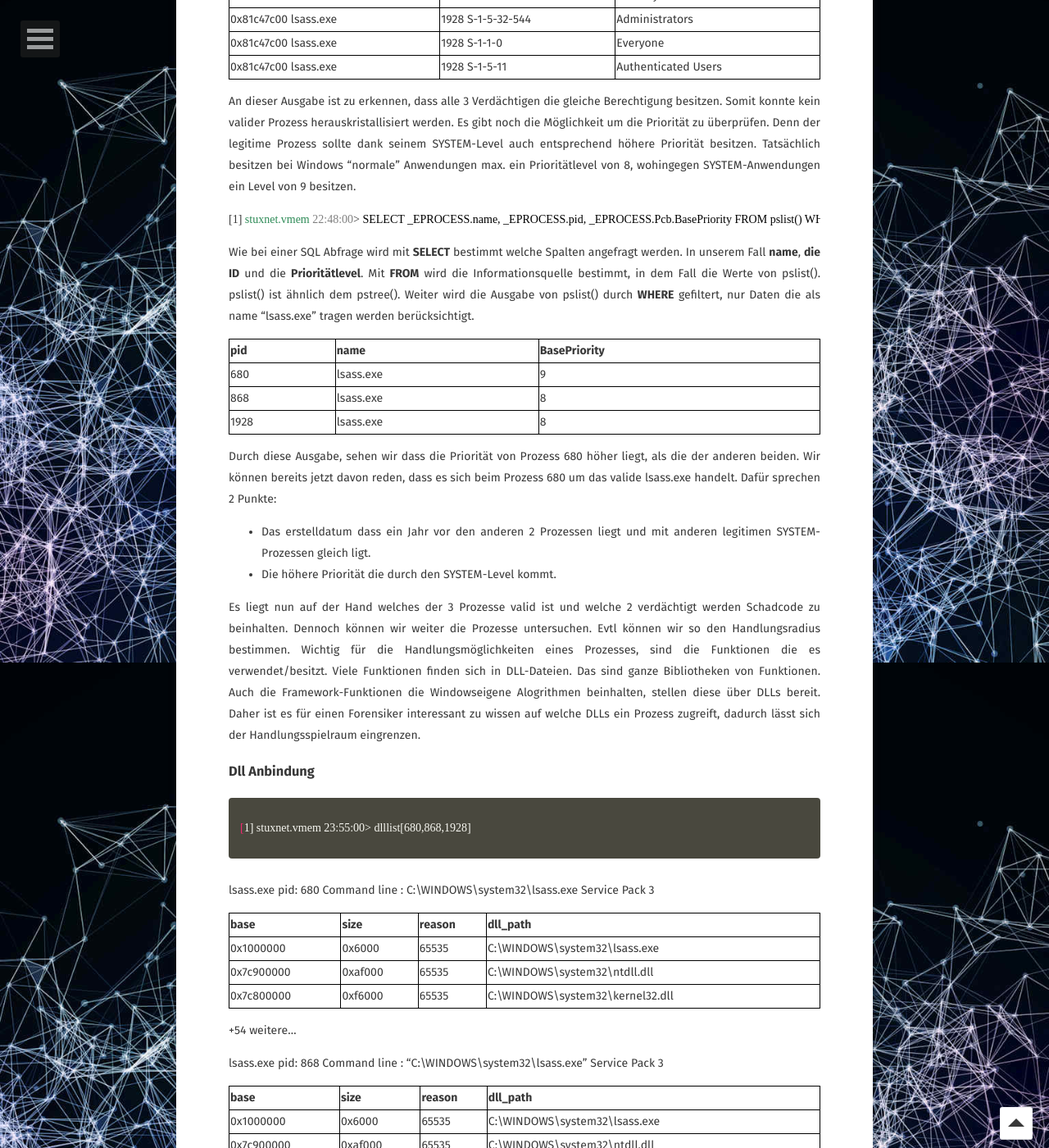
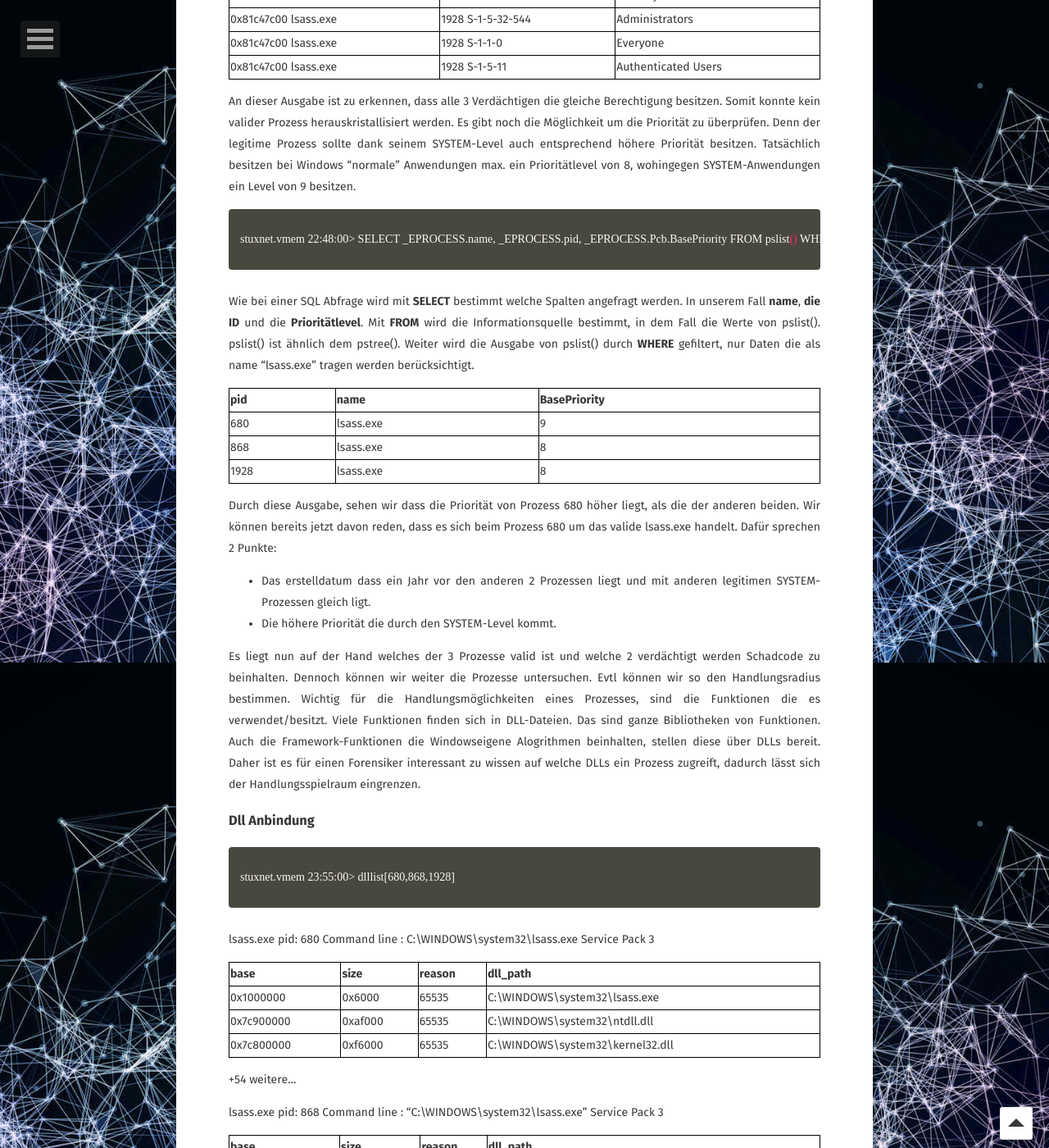
Before and after one commit to lauliger/IT-Sicherheit, a Jekyll site: the page built from _posts/2019-01-08-Arbeitsspeicheruntersuchung.md, in a window 1280 px wide and 1400 px high, scrolled down 3692 px. Shown: the whole window at 82% size. Built offline with Jekyll 4.4.1, drawn with Linux system fonts in a browser that asks for light colours; some web fonts are replaced.

Commit message:
Update 2019-01-08-Arbeitsspeicheruntersuchung.md

```diff
--- a/_posts/2019-01-08-Arbeitsspeicheruntersuchung.md
+++ b/_posts/2019-01-08-Arbeitsspeicheruntersuchung.md
@@ -124,7 +124,10 @@ Mittels Rekall lassen sich die Rechte der einzelnen Prozesse aufzeigen:
 An dieser Ausgabe ist zu erkennen, dass alle 3 Verdächtigen die gleiche Berechtigung besitzen.
 Somit konnte kein valider Prozess herauskristallisiert werden.
 Es gibt noch die Möglichkeit um die Priorität zu überprüfen. Denn der legitime Prozess sollte dank seinem SYSTEM-Level auch entsprechend höhere Priorität besitzen. Tatsächlich besitzen bei Windows "normale" Anwendungen max. ein Prioritätlevel von 8, wohingegen SYSTEM-Anwendungen ein Level von 9 besitzen.
-{% include rekall_getpriority.html %}
+
+{% highlight bash %}
+stuxnet.vmem 22:48:00> SELECT _EPROCESS.name, _EPROCESS.pid, _EPROCESS.Pcb.BasePriority FROM pslist() WHERE regex_proc("lsass.exe", _EPROCESS.name)
+{% endhighlight %}
 
 Wie bei einer SQL Abfrage wird mit __SELECT__ bestimmt welche Spalten angefragt werden. In unserem Fall __name__, __die ID__ und die __Prioritätlevel__. Mit __FROM__ wird die Informationsquelle bestimmt, in dem Fall die Werte von pslist().
 pslist() ist ähnlich dem pstree().
@@ -152,7 +155,7 @@ Daher ist es für einen Forensiker interessant zu wissen auf welche DLLs ein Pro
 ### Dll Anbindung
 
 {% highlight bash %}
-[1] stuxnet.vmem 23:55:00> dlllist[680,868,1928]
+stuxnet.vmem 23:55:00> dlllist[680,868,1928]
 {% endhighlight %}
 
 
```
